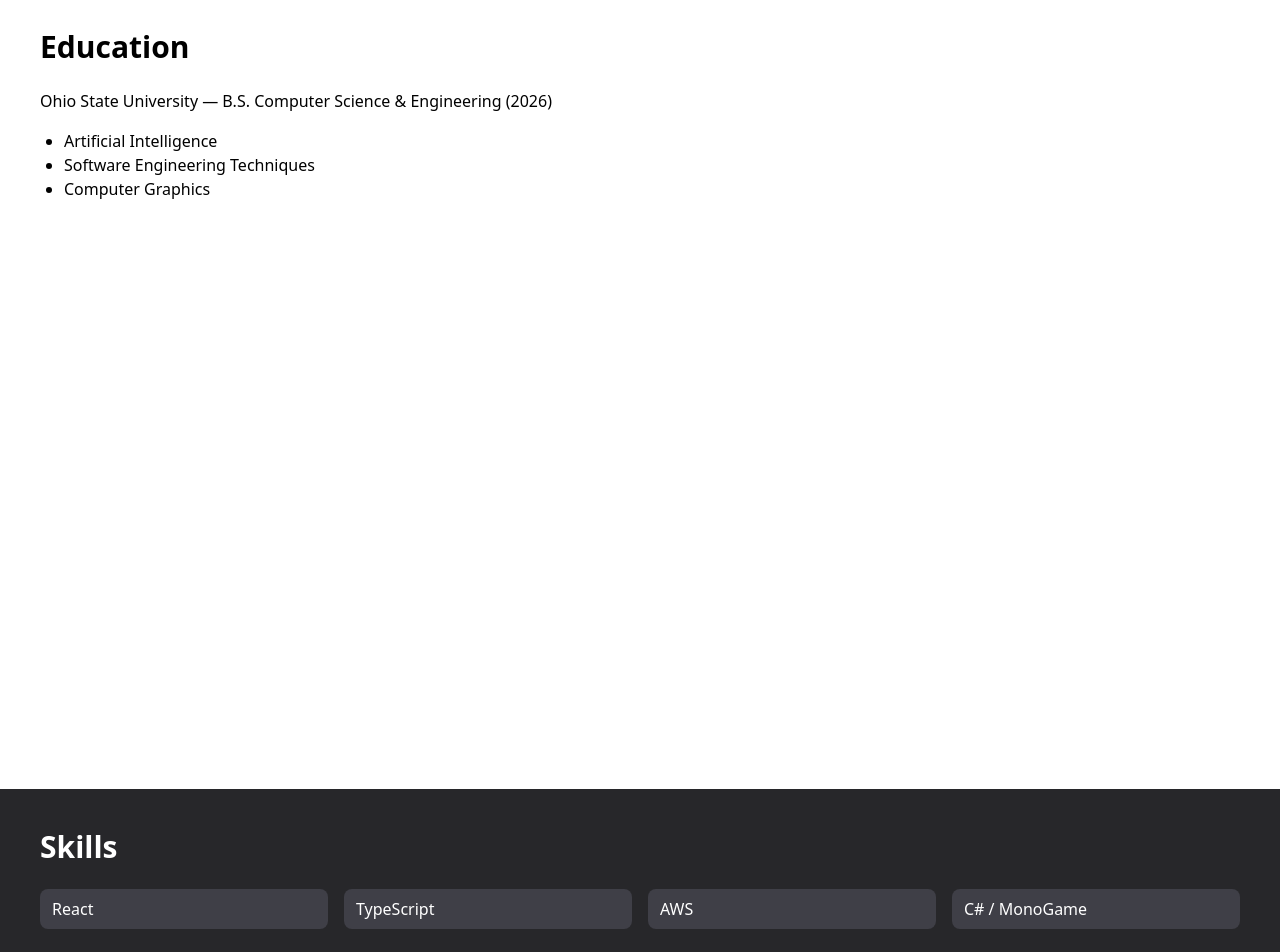
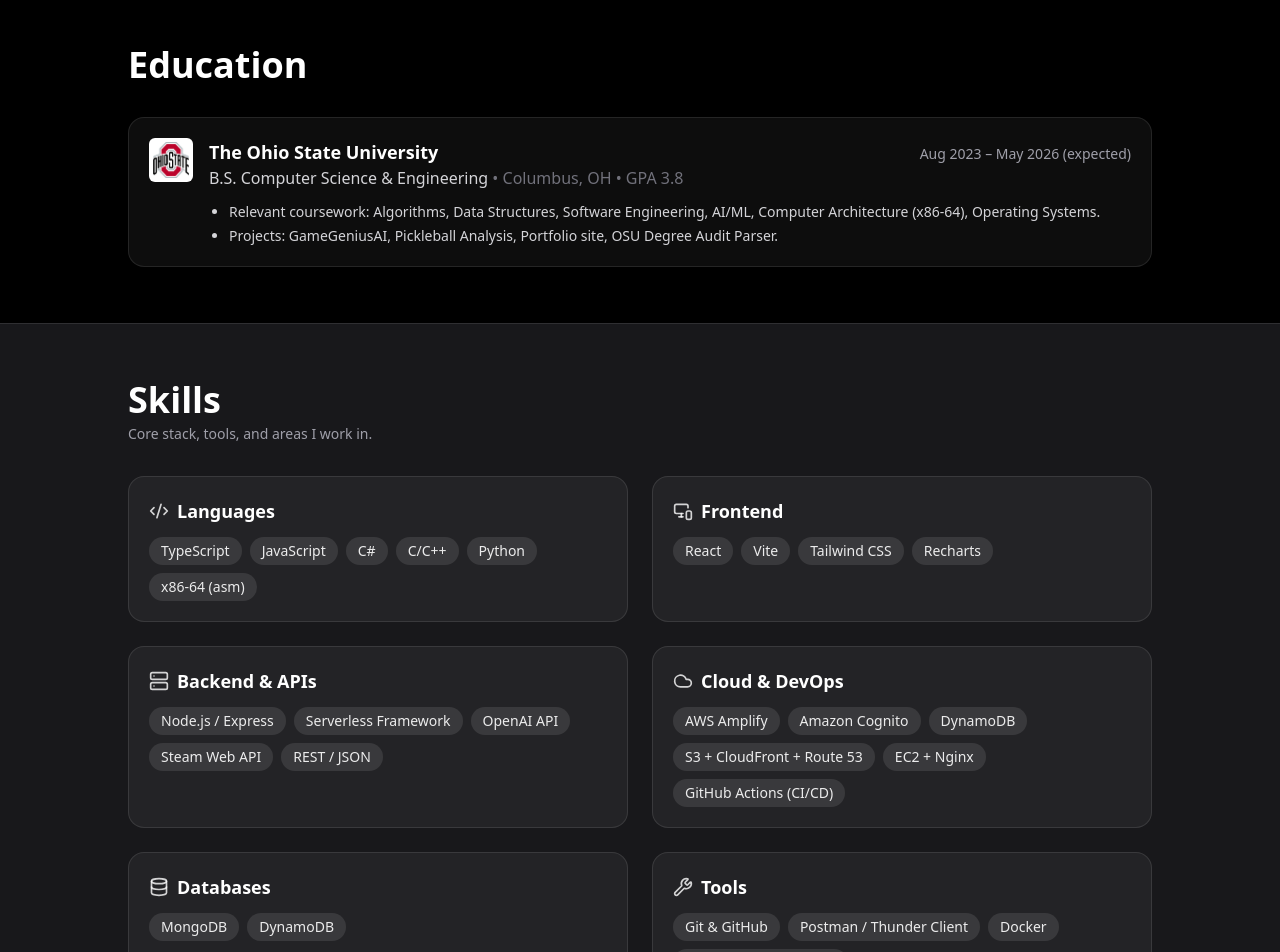
Before and after one commit to KyleWhite22/Portfolio, a React (Vite) app in the folder client/: page / in a window 1280 px wide. Shown: the part 2180-3132 px from the top of the page. Built offline with nearby package versions, Linux system fonts and the light colour scheme.

Commit message:
seperated into components

```diff
--- /dev/null
+++ b/client/src/components/Education.tsx
@@ -0,0 +1,129 @@
+// src/pages/Education.tsx
+import React from "react";
+import osuLogo from "../assets/osuLogo.png";
+// import someOtherLogo from "../assets/someOtherLogo.png";
+
+type EducationItem = {
+  school: string;
+  degree: string;
+  dates: string;
+  location?: string;
+  gpa?: string;            // e.g., "3.8"
+  bullets?: string[];      // coursework, honors, activities
+  logoSrc?: string;
+  logoAlt?: string;
+  link?: string;           // optional school/program link
+};
+
+const education: EducationItem[] = [
+  {
+    school: "The Ohio State University",
+    degree: "B.S. Computer Science & Engineering",
+    dates: "Aug 2023 – May 2026 (expected)",
+    location: "Columbus, OH",
+    gpa: "3.8",
+    bullets: [
+      "Relevant coursework: Algorithms, Data Structures, Software Engineering, AI/ML, Computer Architecture (x86-64), Operating Systems.",
+      "Projects: GameGeniusAI, Pickleball Analysis, Portfolio site, OSU Degree Audit Parser.",
+    ],
+    logoSrc: osuLogo,
+    logoAlt: "Ohio State University logo",
+    link: "https://www.osu.edu/",
+  },
+  // {
+  //   school: "Your Previous School",
+  //   degree: "Your Degree or Program",
+  //   dates: "2019 – 2023",
+  //   location: "City, State",
+  //   bullets: ["Honors...", "Activities..."],
+  //   logoSrc: someOtherLogo,
+  //   logoAlt: "School logo",
+  //   link: "https://example.edu/",
+  // },
+];
+
+function EducationCard({
+  school,
+  degree,
+  dates,
+  location,
+  gpa,
+  bullets,
+  logoSrc,
+  logoAlt,
+  link,
+}: EducationItem) {
+  return (
+    <li className="rounded-2xl border border-white/10 bg-white/5 p-4 md:p-5">
+      <div className="flex items-start gap-3 md:gap-4">
+        {logoSrc ? (
+          <img
+            src={logoSrc}
+            alt={logoAlt || `${school} logo`}
+            className="h-9 w-9 md:h-11 md:w-11 rounded-md object-contain bg-white p-1"
+          />
+        ) : (
+          <div className="h-9 w-9 md:h-11 md:w-11 rounded-md bg-white/10 flex items-center justify-center text-xs text-white/70">
+            {school[0]}
+          </div>
+        )}
+
+        <div className="flex-1">
+          <div className="flex flex-wrap items-baseline justify-between gap-x-3 gap-y-1">
+            <h3 className="text-base md:text-lg font-semibold">
+              {link ? (
+                <a
+                  href={link}
+                  target="_blank"
+                  rel="noopener noreferrer"
+                  className="hover:underline"
+                >
+                  {school}
+                </a>
+              ) : (
+                school
+              )}
+            </h3>
+            <span className="text-xs md:text-sm text-zinc-400">{dates}</span>
+          </div>
+
+          <div className="text-sm md:text-base text-zinc-300">
+            {degree}
+            {location ? <span className="text-zinc-500"> • {location}</span> : null}
+            {gpa ? <span className="text-zinc-500"> • GPA {gpa}</span> : null}
+          </div>
+
+          {bullets?.length ? (
+            <ul className="mt-3 list-disc space-y-1 pl-5 text-sm text-zinc-300">
+              {bullets.map((b, i) => (
+                <li key={i}>{b}</li>
+              ))}
+            </ul>
+          ) : null}
+        </div>
+      </div>
+    </li>
+  );
+}
+
+export default function Education() {
+  return (
+    <section
+      id="education"
+      aria-labelledby="education-heading"
+      className="bg-black text-white px-4 md:px-8 py-10 md:py-14 scroll-mt-24"
+    >
+      <div className="mx-auto w-full max-w-5xl">
+        <h2 id="education-heading" className="text-3xl md:text-4xl font-bold mb-6 md:mb-8">
+          Education
+        </h2>
+
+        <ol className="space-y-4 md:space-y-5">
+          {education.map((e, idx) => (
+            <EducationCard key={`${e.school}-${idx}`} {...e} />
+          ))}
+        </ol>
+      </div>
+    </section>
+  );
+}
--- /dev/null
+++ b/client/src/components/Skills.tsx
@@ -0,0 +1,160 @@
+// src/pages/Skills.tsx
+import React from "react";
+import {
+  Code2,
+  MonitorSmartphone,
+  Server,
+  Cloud,
+  Database,
+  Wrench,
+  Gamepad2,
+  Cpu,
+} from "lucide-react";
+
+type SkillItem = {
+  name: string;
+  /** Optional tooltip for extra context */
+  hint?: string;
+};
+
+type SkillGroup = {
+  title: string;
+  icon: React.ElementType;
+  items: SkillItem[];
+};
+
+const groups: SkillGroup[] = [
+  {
+    title: "Languages",
+    icon: Code2,
+    items: [
+      { name: "TypeScript" },
+      { name: "JavaScript" },
+      { name: "C#" , hint: "MonoGame" },
+      { name: "C/C++" },
+      { name: "Python" },
+      { name: "x86-64 (asm)", hint: "Coursework + projects" },
+    ],
+  },
+  {
+    title: "Frontend",
+    icon: MonitorSmartphone,
+    items: [
+      { name: "React" },
+      { name: "Vite" },
+      { name: "Tailwind CSS" },
+      { name: "Recharts", hint: "Data viz" },
+    ],
+  },
+  {
+    title: "Backend & APIs",
+    icon: Server,
+    items: [
+      { name: "Node.js / Express" },
+      { name: "Serverless Framework" },
+      { name: "OpenAI API" },
+      { name: "Steam Web API" },
+      { name: "REST / JSON" },
+    ],
+  },
+  {
+    title: "Cloud & DevOps",
+    icon: Cloud,
+    items: [
+      { name: "AWS Amplify" },
+      { name: "Amazon Cognito" },
+      { name: "DynamoDB" },
+      { name: "S3 + CloudFront + Route 53", hint: "Hosting + CDN + DNS" },
+      { name: "EC2 + Nginx" },
+      { name: "GitHub Actions (CI/CD)" },
+    ],
+  },
+  {
+    title: "Databases",
+    icon: Database,
+    items: [{ name: "MongoDB" }, { name: "DynamoDB" }],
+  },
+  {
+    title: "Tools",
+    icon: Wrench,
+    items: [
+      { name: "Git & GitHub" },
+      { name: "Postman / Thunder Client" },
+      { name: "Docker", hint: "Basic usage" },
+      { name: "VS Code / Visual Studio" },
+    ],
+  },
+  {
+    title: "Game Dev",
+    icon: Gamepad2,
+    items: [
+      { name: "MonoGame (C#)" },
+      { name: "GameMaker" },
+      { name: "Sprite/Pixel Art" },
+      { name: "State Machines & AI" },
+    ],
+  },
+  {
+    title: "Systems / Architecture",
+    icon: Cpu,
+    items: [
+      { name: "Software Design (SE)", hint: "State pattern, factories" },
+      { name: "Auth & Sessions", hint: "Cognito, tokens" },
+      { name: "Caching & CDNs" },
+      { name: "Observability (basic)" },
+    ],
+  },
+];
+
+function GroupCard({ title, icon: Icon, items }: SkillGroup) {
+  return (
+    <article className="rounded-2xl border border-white/10 bg-white/5 p-4 md:p-5">
+      <header className="mb-3 flex items-center gap-2">
+        <Icon className="h-5 w-5 text-white/80" aria-hidden="true" />
+        <h3 className="text-lg font-semibold">{title}</h3>
+      </header>
+
+      {/* Pill list—compact, no meters */}
+      <ul className="flex flex-wrap gap-2">
+        {items.map((s) => (
+          <li key={s.name}>
+            <span
+              className="inline-block rounded-full bg-white/10 px-3 py-1 text-sm text-white/90 hover:bg-white/15 transition"
+              title={s.hint || s.name}
+            >
+              {s.name}
+            </span>
+          </li>
+        ))}
+      </ul>
+    </article>
+  );
+}
+
+export default function Skills() {
+  return (
+    <section
+      id="skills"
+      aria-labelledby="skills-heading"
+      // Distinct background vs Work/Education
+      className="bg-zinc-900 text-white px-4 md:px-8 py-10 md:py-14 scroll-mt-24 border-t border-white/10"
+    >
+      <div className="mx-auto w-full max-w-5xl">
+        <header className="mb-6 md:mb-8">
+          <h2 id="skills-heading" className="text-3xl md:text-4xl font-bold">
+            Skills
+          </h2>
+          <p className="mt-1 text-sm text-zinc-400">
+            Core stack, tools, and areas I work in.
+          </p>
+        </header>
+
+        <div className="grid grid-cols-1 sm:grid-cols-2 gap-4 md:gap-6">
+          {groups.map((g) => (
+            <GroupCard key={g.title} {...g} />
+          ))}
+        </div>
+      </div>
+    </section>
+  );
+}
--- a/client/src/components/Work.tsx
+++ b/client/src/components/Work.tsx
@@ -120,7 +120,7 @@ export default function Work() {
     <section
       id="work"
       aria-labelledby="work-heading"
-      className="bg-black text-white px-4 md:px-8 py-10 md:py-14 scroll-mt-24"
+      className="bg-zinc-950 text-white px-4 md:px-8 py-10 md:py-14 scroll-mt-24"
     >
       <div className="mx-auto w-full max-w-5xl">
         <h2 id="work-heading" className="text-3xl md:text-4xl font-bold mb-6 md:mb-8">
--- a/client/src/pages/Home.tsx
+++ b/client/src/pages/Home.tsx
@@ -2,6 +2,8 @@
 import Hero from "../components/Hero";
 import Projects from "../components/Projects";
 import Work from "../components/Work";
+import Education from "../components/Education";
+import Skills from "../components/Skills";
 
 export default function Home() {
   return (
@@ -9,27 +11,8 @@ export default function Home() {
       <Hero />
       <Projects />
      <Work />
-      {/* EDUCATION */}
-      <section id="education" className="min-h-screen bg-white text-black p-10 scroll-mt-24">
-        <h2 className="text-3xl font-bold mb-6">Education</h2>
-        <p>Ohio State University — B.S. Computer Science & Engineering (2026)</p>
-        <ul className="mt-4 list-disc pl-6">
-          <li>Artificial Intelligence</li>
-          <li>Software Engineering Techniques</li>
-          <li>Computer Graphics</li>
-        </ul>
-      </section>
-
-      {/* SKILLS */}
-      <section id="skills" className="min-h-screen bg-zinc-800 text-white p-10 scroll-mt-24">
-        <h2 className="text-3xl font-bold mb-6">Skills</h2>
-        <div className="grid grid-cols-2 md:grid-cols-4 gap-4">
-          <span className="px-3 py-2 bg-zinc-700 rounded-lg">React</span>
-          <span className="px-3 py-2 bg-zinc-700 rounded-lg">TypeScript</span>
-          <span className="px-3 py-2 bg-zinc-700 rounded-lg">AWS</span>
-          <span className="px-3 py-2 bg-zinc-700 rounded-lg">C# / MonoGame</span>
-        </div>
-      </section>
+     <Education />
+     <Skills />
     </div>
   );
 }
```
Also changed, not shown: client/src/assets/osuLogo.png (added).
